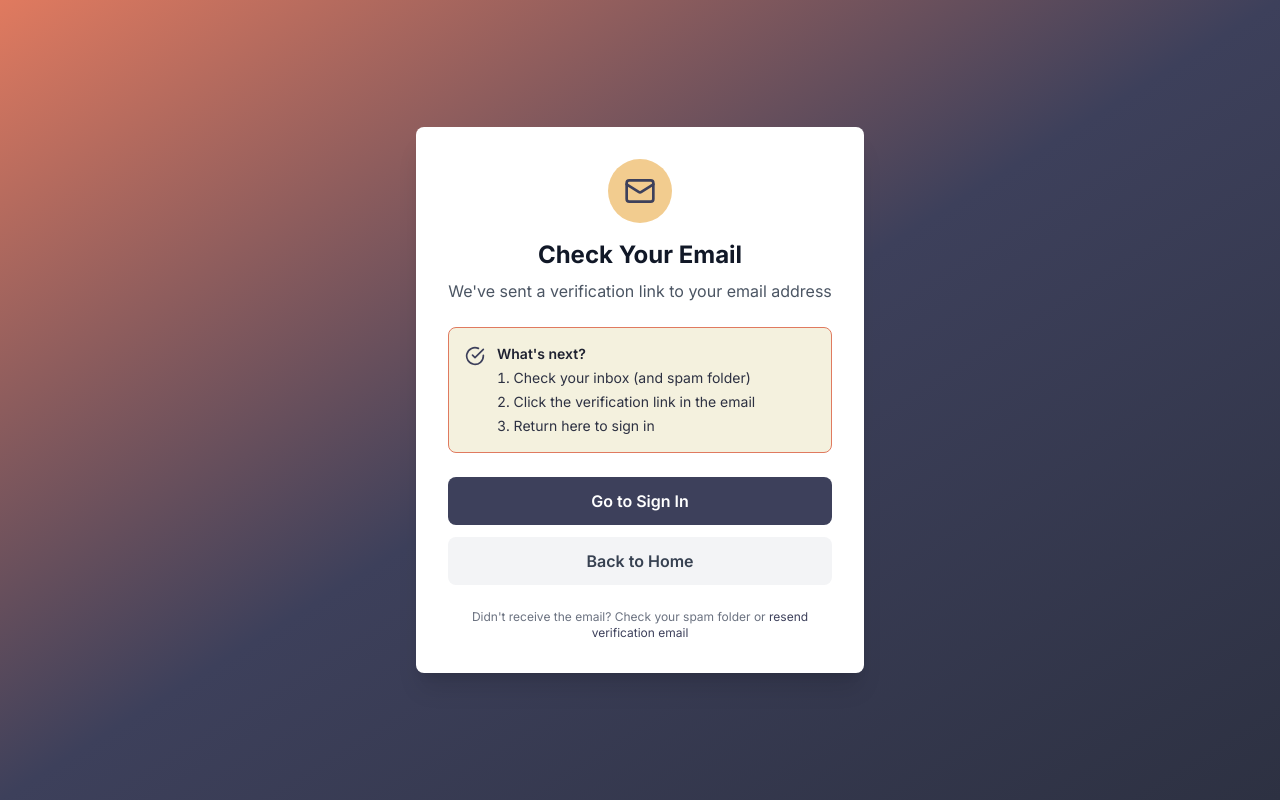
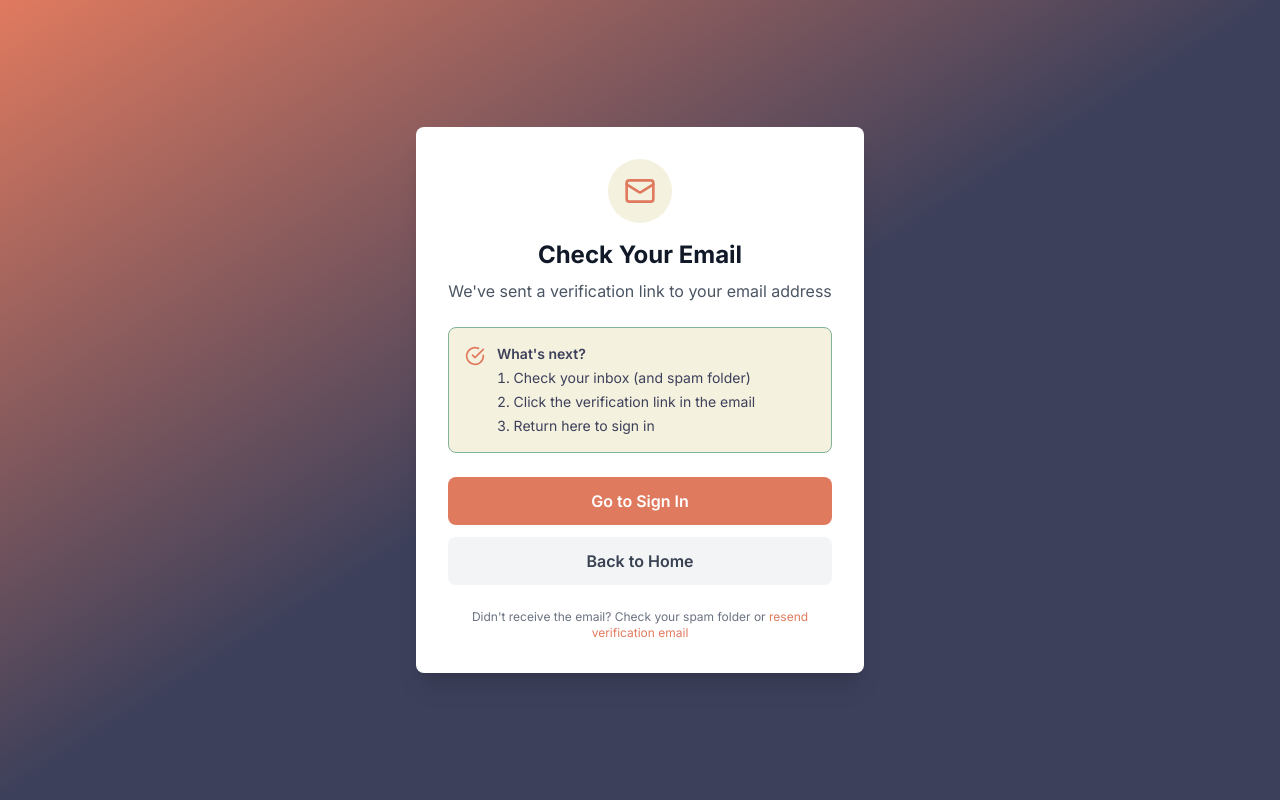
Before and after one commit to the-zedman/pitch-my-page, a Next.js app: page /auth/verify-email in a window 1280 px wide. Built offline with nearby package versions, Linux system fonts and the light colour scheme.

Commit message:
Update remaining auth pages with new color palette

```diff
--- a/app/auth/forgot-password/page.tsx
+++ b/app/auth/forgot-password/page.tsx
@@ -53,11 +53,11 @@ export default function ForgotPasswordPage() {
   }
 
   return (
-    <div className="min-h-screen bg-gradient-to-br from-primary-500 via-primary-600 to-primary-700 flex items-center justify-center p-4">
+    <div className="min-h-screen bg-gradient-to-br from-primary-500 via-primary-400 to-primary-600 flex items-center justify-center p-4">
       <div className="max-w-md w-full bg-white rounded-lg shadow-xl p-8">
         <div className="text-center mb-8">
-          <div className="w-16 h-16 bg-primary-100 rounded-full flex items-center justify-center mx-auto mb-4">
-            <Mail className="w-8 h-8 text-primary-600" />
+          <div className="w-16 h-16 bg-accent-eggshell rounded-full flex items-center justify-center mx-auto mb-4">
+            <Mail className="w-8 h-8 text-primary-500" />
           </div>
           <h1 className="text-3xl font-bold text-gray-900 mb-2">Reset Password</h1>
           <p className="text-gray-600">
@@ -109,7 +109,7 @@ export default function ForgotPasswordPage() {
           <button
             type="submit"
             disabled={loading || success}
-            className="w-full bg-primary-600 text-white py-3 px-6 rounded-lg font-semibold hover:bg-primary-700 disabled:opacity-50 disabled:cursor-not-allowed flex items-center justify-center gap-2 mt-6"
+            className="w-full bg-primary-500 text-white py-3 px-6 rounded-lg font-semibold hover:bg-primary-200 disabled:opacity-50 disabled:cursor-not-allowed flex items-center justify-center gap-2 mt-6"
           >
             {loading ? (
               <>
@@ -125,7 +125,7 @@ export default function ForgotPasswordPage() {
         <div className="mt-6 text-center">
           <Link
             href="/auth/login"
-            className="text-sm text-primary-600 hover:text-primary-700 font-semibold"
+            className="text-sm text-primary-500 hover:text-primary-200 font-semibold"
           >
             Back to Sign In
           </Link>
--- a/app/auth/resend-verification/page.tsx
+++ b/app/auth/resend-verification/page.tsx
@@ -53,11 +53,11 @@ export default function ResendVerificationPage() {
   }
 
   return (
-    <div className="min-h-screen bg-gradient-to-br from-primary-500 via-primary-600 to-primary-700 flex items-center justify-center p-4">
+    <div className="min-h-screen bg-gradient-to-br from-primary-500 via-primary-400 to-primary-600 flex items-center justify-center p-4">
       <div className="max-w-md w-full bg-white rounded-lg shadow-xl p-8">
         <div className="text-center mb-8">
-          <div className="w-16 h-16 bg-primary-100 rounded-full flex items-center justify-center mx-auto mb-4">
-            <Mail className="w-8 h-8 text-primary-600" />
+          <div className="w-16 h-16 bg-accent-eggshell rounded-full flex items-center justify-center mx-auto mb-4">
+            <Mail className="w-8 h-8 text-primary-500" />
           </div>
           <h1 className="text-3xl font-bold text-gray-900 mb-2">Resend Verification Email</h1>
           <p className="text-gray-600">
@@ -109,7 +109,7 @@ export default function ResendVerificationPage() {
           <button
             type="submit"
             disabled={loading || success}
-            className="w-full bg-primary-600 text-white py-3 px-6 rounded-lg font-semibold hover:bg-primary-700 disabled:opacity-50 disabled:cursor-not-allowed flex items-center justify-center gap-2 mt-6"
+            className="w-full bg-primary-500 text-white py-3 px-6 rounded-lg font-semibold hover:bg-primary-200 disabled:opacity-50 disabled:cursor-not-allowed flex items-center justify-center gap-2 mt-6"
           >
             {loading ? (
               <>
@@ -125,7 +125,7 @@ export default function ResendVerificationPage() {
         <div className="mt-6 text-center space-y-2">
           <Link
             href="/auth/login"
-            className="block text-sm text-primary-600 hover:text-primary-700 font-semibold"
+            className="block text-sm text-primary-500 hover:text-primary-200 font-semibold"
           >
             Back to Sign In
           </Link>
--- a/app/auth/verify-email/page.tsx
+++ b/app/auth/verify-email/page.tsx
@@ -5,11 +5,11 @@ import { Mail, CheckCircle } from 'lucide-react'
 
 export default function VerifyEmailPage() {
   return (
-    <div className="min-h-screen bg-gradient-to-br from-primary-500 via-primary-600 to-primary-700 flex items-center justify-center p-4">
+    <div className="min-h-screen bg-gradient-to-br from-primary-500 via-primary-400 to-primary-600 flex items-center justify-center p-4">
       <div className="max-w-md w-full bg-white rounded-lg shadow-xl p-8 text-center">
         <div className="mb-6">
-          <div className="w-16 h-16 bg-primary-100 rounded-full flex items-center justify-center mx-auto mb-4">
-            <Mail className="w-8 h-8 text-primary-600" />
+          <div className="w-16 h-16 bg-accent-eggshell rounded-full flex items-center justify-center mx-auto mb-4">
+            <Mail className="w-8 h-8 text-primary-500" />
           </div>
           <h1 className="text-2xl font-bold text-gray-900 mb-2">Check Your Email</h1>
           <p className="text-gray-600">
@@ -17,12 +17,12 @@ export default function VerifyEmailPage() {
           </p>
         </div>
 
-        <div className="bg-primary-50 border border-primary-200 rounded-lg p-4 mb-6">
-          <div className="flex items-start gap-3">
-            <CheckCircle className="w-5 h-5 text-primary-600 flex-shrink-0 mt-0.5" />
+        <div className="bg-accent-eggshell border border-primary-300 rounded-lg p-4 mb-6">
+            <div className="flex items-start gap-3">
+            <CheckCircle className="w-5 h-5 text-primary-500 flex-shrink-0 mt-0.5" />
             <div className="text-left">
-              <p className="text-sm text-primary-800 font-semibold mb-1">What's next?</p>
-              <ol className="text-sm text-primary-700 space-y-1 list-decimal list-inside">
+              <p className="text-sm text-primary-400 font-semibold mb-1">What's next?</p>
+              <ol className="text-sm text-primary-400 space-y-1 list-decimal list-inside">
                 <li>Check your inbox (and spam folder)</li>
                 <li>Click the verification link in the email</li>
                 <li>Return here to sign in</li>
@@ -34,7 +34,7 @@ export default function VerifyEmailPage() {
         <div className="space-y-3">
           <Link
             href="/auth/login"
-            className="block w-full bg-primary-600 text-white py-3 px-6 rounded-lg font-semibold hover:bg-primary-700 transition"
+            className="block w-full bg-primary-500 text-white py-3 px-6 rounded-lg font-semibold hover:bg-primary-200 transition"
           >
             Go to Sign In
           </Link>
@@ -48,7 +48,7 @@ export default function VerifyEmailPage() {
 
         <p className="mt-6 text-xs text-gray-500">
           Didn't receive the email? Check your spam folder or{' '}
-          <Link href="/auth/resend-verification" className="text-primary-600 hover:underline">
+          <Link href="/auth/resend-verification" className="text-primary-500 hover:underline">
             resend verification email
           </Link>
         </p>
```
